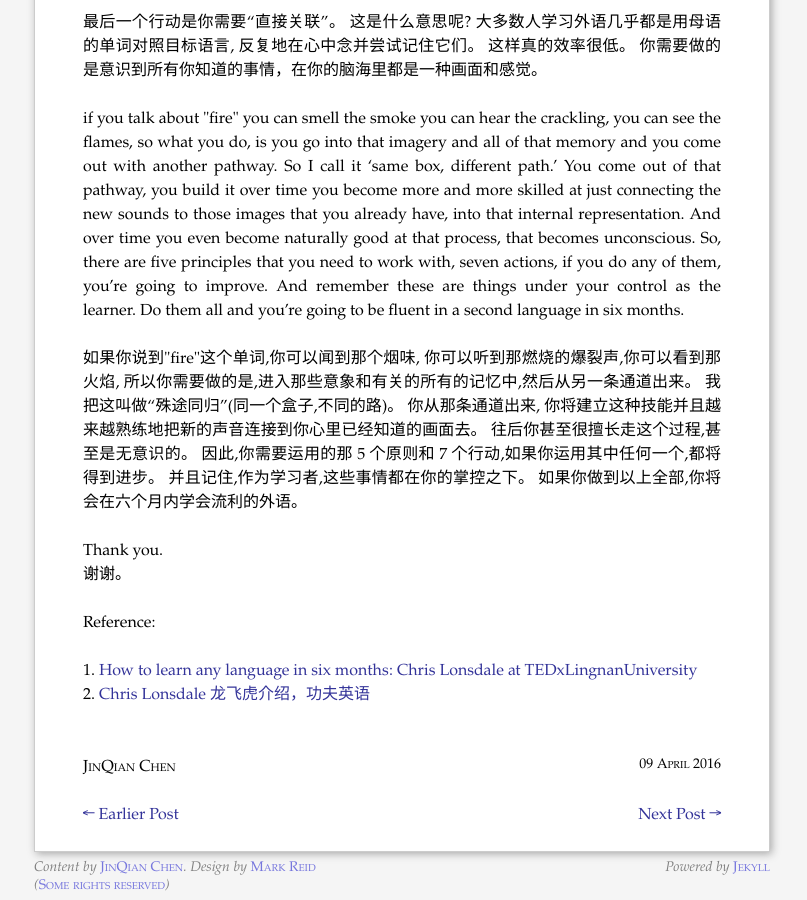
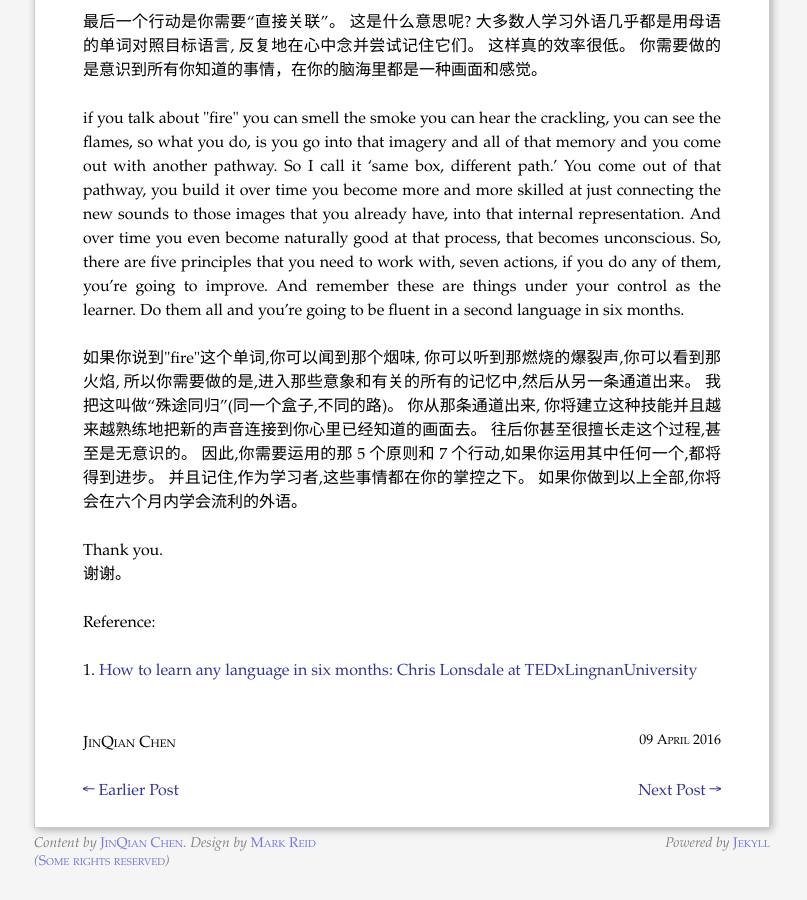
Before and after one commit to chenjinqian/chenjinqian.github.io, a Jekyll site: the page built from _posts/2016-04-09-how-to-learn-language-in-6-month.markdown, in a window 1280 px wide and 900 px high, scrolled down 10351 px. Shown: the whole window, without its empty margins (238-1045 px from the left). Built offline with Jekyll 4.4.1, drawn with Linux system fonts in a browser that asks for light colours; after the commit the page ends 11227 px from its top, so only the background shows below that.

Commit message:
comment refernces 2.

```diff
--- a/_org/_posts/2016-04-09-how-to-learn-language-in-6-month.org
+++ b/_org/_posts/2016-04-09-how-to-learn-language-in-6-month.org
@@ -563,4 +563,4 @@ Thank you.\\
 
 Reference:\\
 1. [[http://tedxtalks.ted.com/video/How-to-learn-any-language-in-si][How to learn any language in six months: Chris Lonsdale at TEDxLingnanUniversity]]\\
-2. [[http://www.kungfuenglish.com/page/618][Chris Lonsdale 龙飞虎介绍，功夫英语]]
+   #  2. [[http://www.kungfuenglish.com/page/618][Chris Lonsdale 龙飞虎]]
--- a/_posts/2016-04-09-how-to-learn-language-in-6-month.markdown
+++ b/_posts/2016-04-09-how-to-learn-language-in-6-month.markdown
@@ -723,6 +723,4 @@ Reference:<br  />
 <ol class="org-ol">
 <li><a href="http://tedxtalks.ted.com/video/How-to-learn-any-language-in-si">How to learn any language in six months: Chris Lonsdale at TEDxLingnanUniversity</a><br  />
 </li>
-<li><a href="http://www.kungfuenglish.com/page/618">Chris Lonsdale 龙飞虎介绍，功夫英语</a>
-</li>
 </ol>
```
